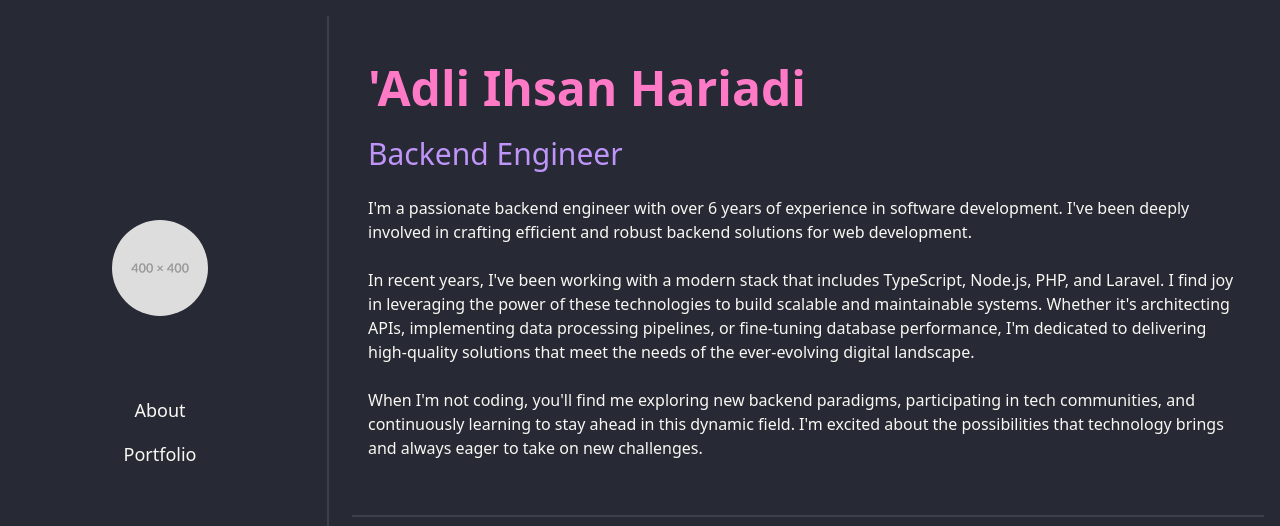
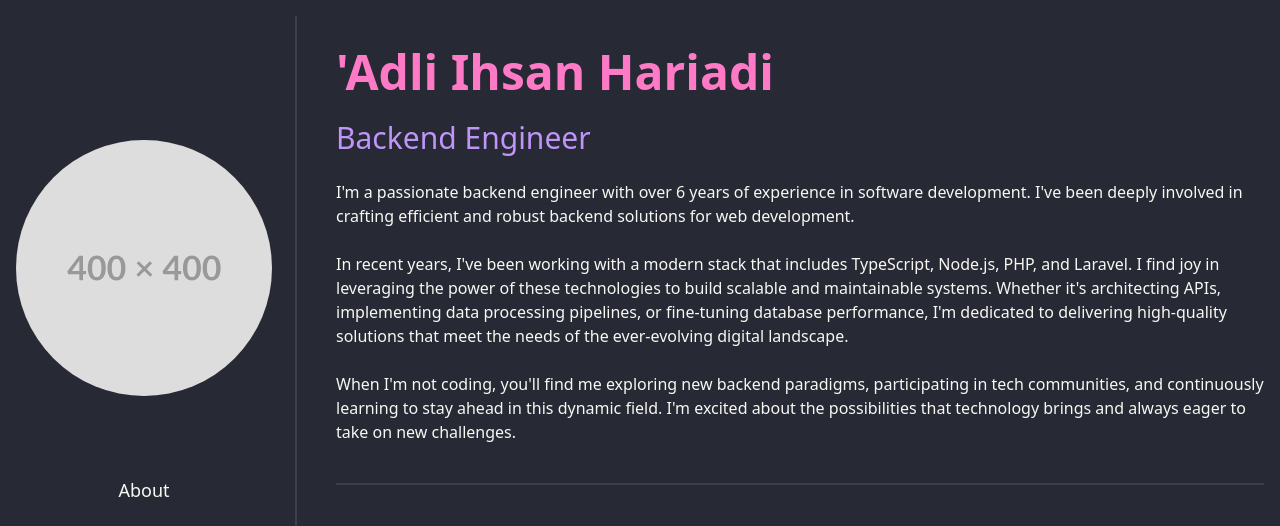
Before and after one commit to adliih/adliih.com, a SvelteKit app: page / in a window 1280 px wide. Shown: the top 526 px of the page. Built offline with nearby package versions, Linux system fonts and the light colour scheme.

Commit message:
resposinsive layout

```diff
--- a/src/components/Introduction.svelte
+++ b/src/components/Introduction.svelte
@@ -6,7 +6,7 @@
 </script>
 
 <div class="hero">
-	<div class="hero-content">
+	<div class="p-0 hero-content">
 		<div class="flex flex-col gap-6">
 			<h1 class="text-5xl font-bold text-primary">'Adli Ihsan Hariadi</h1>
 			<h2 class="text-3xl font-thin text-secondary">Backend Engineer</h2>
--- a/src/components/Sidebar.svelte
+++ b/src/components/Sidebar.svelte
@@ -31,9 +31,9 @@
 	];
 </script>
 
-<div class="flex flex-col items-center justify-center h-full gap-16">
+<div class="flex flex-row items-center justify-center h-full gap-16 lg:flex-col">
 	<div class="avatar">
-		<div class="w-24 rounded">
+		<div class="w-24 rounded lg:w-64">
 			<img src="/placeholder.svg" alt="Profile Picture" class="w-48 h-48 mb-4 rounded-full" />
 		</div>
 	</div>
--- a/src/routes/+layout.svelte
+++ b/src/routes/+layout.svelte
@@ -3,12 +3,13 @@
 	import Sidebar from '$components/Sidebar.svelte';
 </script>
 
-<div class="flex min-h-screen gap-4">
-	<div class="sticky top-0 w-1/2 h-screen p-4 flex-0 md:w-1/4">
+<div class="flex flex-col lg:flex-row">
+	<div class="p-4 lg:h-screen lg:top-0 lg:left-0 flex-0 lg:w-72 lg:fixed">
 		<Sidebar />
 	</div>
-	<div class="py-4 -mx-4 divider divider-horizontal" />
-	<div class="flex-1 px-4 py-12 overflow-y-auto">
+	<div class="w-0 lg:flex-0 lg:w-72" />
+	<div class="lg:ml-0 lg:py-4 divider lg:divider-horizontal" />
+	<div class="px-4 py-4 overflow-y-auto lg:py-12 lg:flex-1">
 		<slot />
 	</div>
 </div>
```
